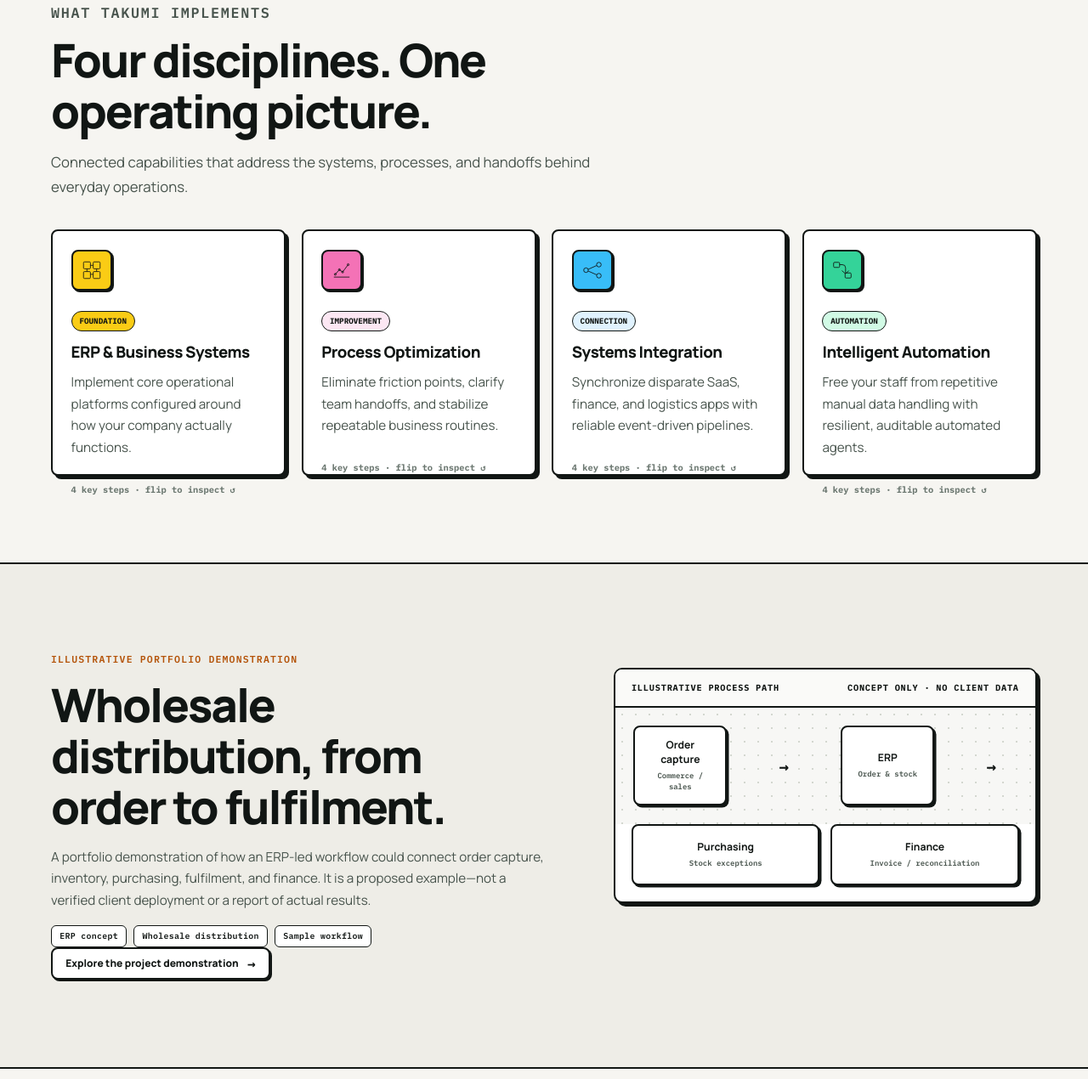
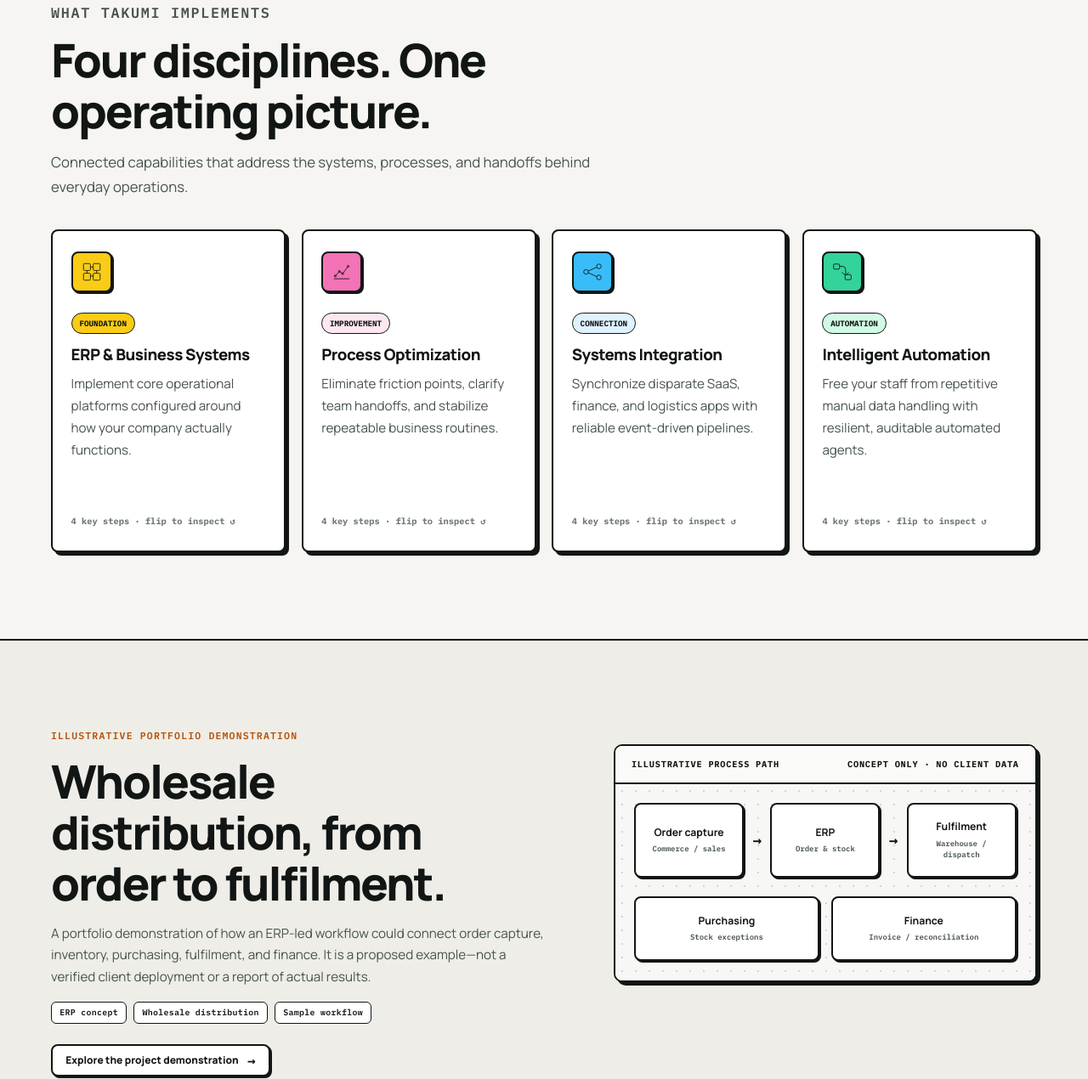
Before and after one commit to WambuaJoe/takumi-autolabs, a website: page index.html in a window 1280 px wide. Shown: the part 2789-4059 px from the top of the page at 85% size. Drawn offline with Linux system fonts and the light colour scheme.

Commit message:
fix(layout): card overflow, architecture diagram layout, and scroll-to-top

```diff
--- a/assets/css/site.css
+++ b/assets/css/site.css
@@ -935,17 +935,17 @@ textarea.form-control { min-height: 150px; resize: vertical; }
 /* Flip Cards Container */
 .flip-card-wrap {
   perspective: 1000px;
-  min-height: 290px;
+  display: flex;
 }
 
 .flip-card {
   position: relative;
   width: 100%;
-  height: 100%;
-  min-height: 290px;
+  min-height: 380px;
   cursor: pointer;
-  transition: transform 0.5s cubic-bezier(0.4, 0, 0.2, 1);
+  transition: transform 0.45s cubic-bezier(0.4, 0, 0.2, 1);
   transform-style: preserve-3d;
+  display: grid;
 }
 
 .flip-card.flipped {
@@ -954,19 +954,33 @@ textarea.form-control { min-height: 150px; resize: vertical; }
 
 .flip-card-front,
 .flip-card-back {
-  position: absolute;
-  inset: 0;
   width: 100%;
   height: 100%;
-  padding: 1.35rem;
+  padding: 1.5rem 1.35rem;
   border: var(--border-thick);
   border-radius: var(--radius);
   background: #ffffff;
   box-shadow: var(--shadow-hard);
   backface-visibility: hidden;
+  -webkit-backface-visibility: hidden;
   display: flex;
   flex-direction: column;
   justify-content: space-between;
+  overflow: hidden;
+  box-sizing: border-box;
+}
+
+.flip-card-front {
+  grid-area: 1 / 1;
+  z-index: 2;
+  transform: rotateY(0deg);
+}
+
+.flip-card-back {
+  grid-area: 1 / 1;
+  transform: rotateY(180deg);
+  background: #fbfbf9;
+  border-color: #111614;
 }
 
 .flip-card-front:hover {
@@ -1066,3 +1080,110 @@ textarea.form-control { min-height: 150px; resize: vertical; }
   transform: translate(-1.5px, -1.5px);
   box-shadow: 4px 4px 0px #111614;
 }
+
+/* ==========================================================================
+   SCROLL TO TOP BUTTON (Knot-inspired tactile Neo-Brutalist button)
+   ========================================================================== */
+.scroll-top-btn {
+  position: fixed;
+  bottom: 2rem;
+  right: 2rem;
+  z-index: 99;
+  display: inline-flex;
+  align-items: center;
+  justify-content: center;
+  width: 46px;
+  height: 46px;
+  border: var(--border-hard);
+  border-radius: 50%;
+  background: var(--yellow);
+  color: #111614;
+  box-shadow: var(--shadow-sm);
+  cursor: pointer;
+  opacity: 0;
+  visibility: hidden;
+  transform: translateY(12px) scale(0.9);
+  transition: all 0.2s cubic-bezier(0.34, 1.56, 0.64, 1);
+}
+
+.scroll-top-btn svg {
+  width: 22px;
+  height: 22px;
+  stroke-width: 2.5;
+}
+
+.scroll-top-btn.visible {
+  opacity: 1;
+  visibility: visible;
+  transform: translateY(0) scale(1);
+}
+
+.scroll-top-btn:hover {
+  transform: translateY(-2px) scale(1.05);
+  box-shadow: var(--shadow-hard);
+  background: #fde047;
+}
+
+.scroll-top-btn:active {
+  transform: translateY(2px) scale(0.95);
+  box-shadow: 0px 0px 0 #111614;
+}
+
+/* Architecture Panel & Layout Fixes */
+.tag-list + .button {
+  margin-top: 1.5rem;
+}
+
+.architecture-panel {
+  width: 100%;
+}
+
+.architecture-flow {
+  display: grid;
+  grid-template-columns: 1fr auto 1fr auto 1fr;
+  align-items: center;
+  gap: 0.65rem;
+  padding: 1.4rem;
+  background-color: #f7f7f5;
+  background-image: radial-gradient(#d3d7cf 1.2px, transparent 1.2px);
+  background-size: 16px 16px;
+}
+
+.architecture-node {
+  min-height: 88px;
+  padding: 0.85rem 0.6rem;
+  border: var(--border-hard);
+  border-radius: 8px;
+  background: #ffffff;
+  box-shadow: var(--shadow-sm);
+  display: flex;
+  flex-direction: column;
+  justify-content: center;
+  align-items: center;
+  text-align: center;
+}
+
+.architecture-arrow {
+  display: flex;
+  align-items: center;
+  justify-content: center;
+  font-family: var(--mono);
+  font-size: 1.1rem;
+  font-weight: 700;
+  color: #111614;
+}
+
+.architecture-branch {
+  display: grid;
+  grid-template-columns: 1fr 1fr;
+  gap: 0.9rem;
+  padding: 0 1.4rem 1.4rem;
+  background-color: #f7f7f5;
+  background-image: radial-gradient(#d3d7cf 1.2px, transparent 1.2px);
+  background-size: 16px 16px;
+}
+
+.architecture-branch .architecture-node {
+  min-height: 76px;
+  padding: 0.85rem 1rem;
+}
```
